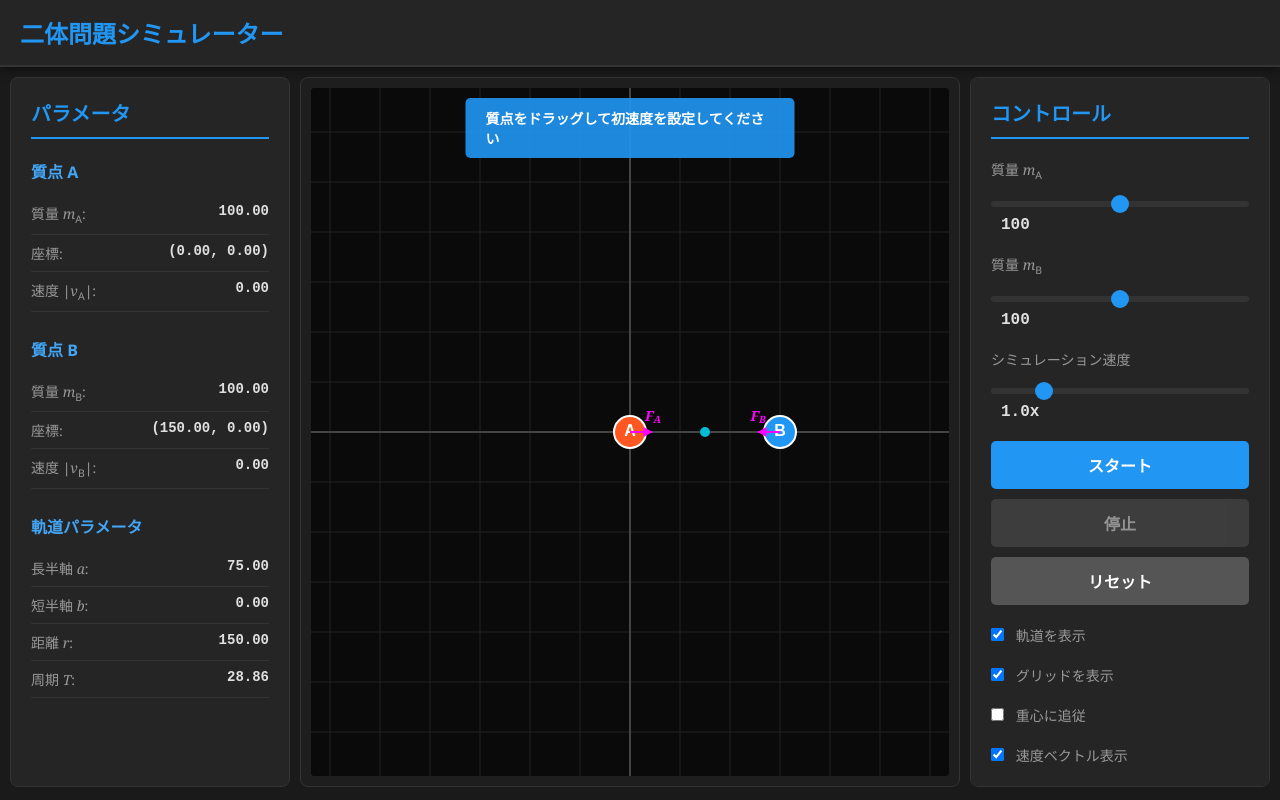
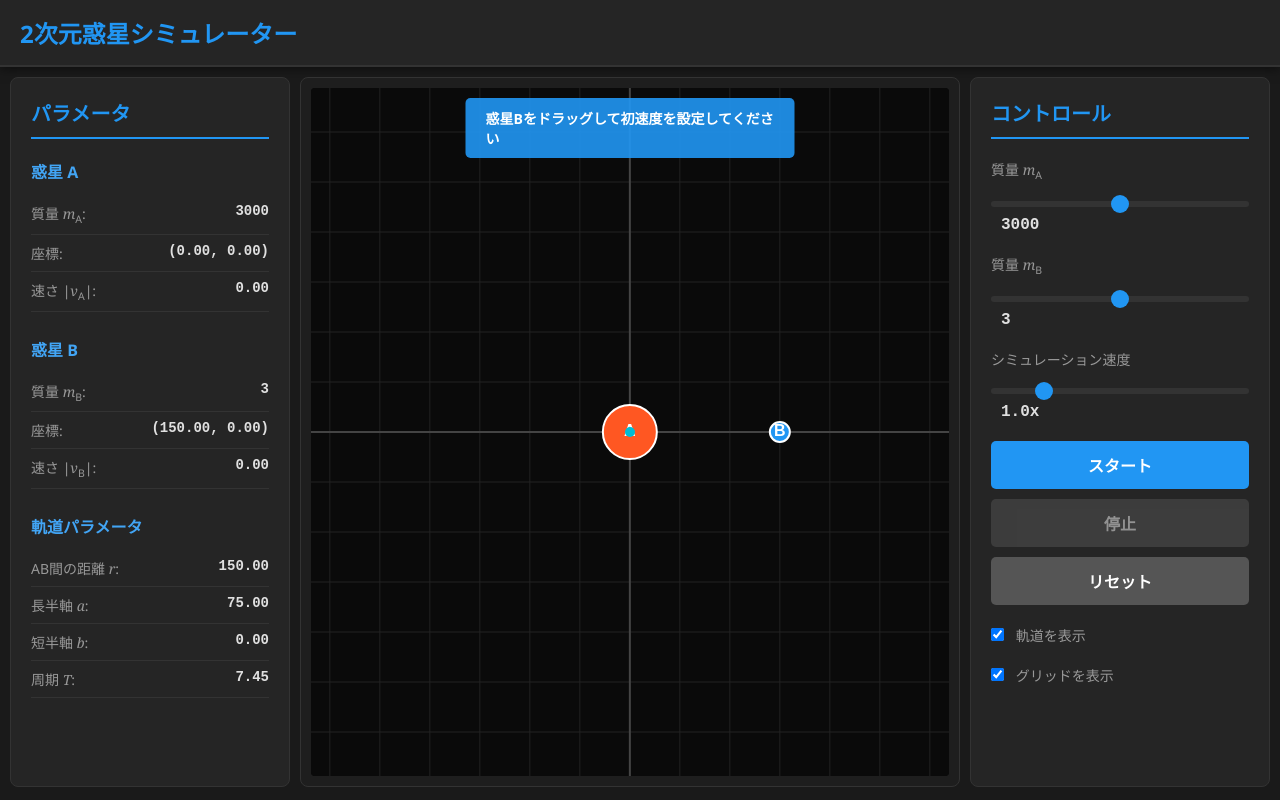
Before and after one commit to yuyu0127/planet-simulator, a plain HTML site: page index.html in a window 1280 px wide. Both pictures are taken after a click on the button "リセット". Drawn offline with Linux system fonts and the light colour scheme.

Commit message:
「2次元惑星シミュレーター」へ大幅リニューアル
主な変更:
- タイトルを「二体問題シミュレーター」から「2次元惑星シミュレーター」に変更
- 全ての「質点」表記を「惑星」に統一
- 質量スライダーを固定段階制に変更（A: 1000-5000の5段階、B: 1-5の5段階）
- 惑星Bのみドラッグ可能に（惑星Aはほぼ固定）
- 惑星に物理的な半径を設定し、衝突判定を実装
- 衝突時の爆発エフェクトを追加（同心円と光のアニメーション）
- カメラを重心に自動追従（オプション削除）
- 速度・力・加速度ベクトル表示機能を削除
- パラメータ表示を整理（距離、長半軸、短半軸、周期、速さ）
- 衝突時にシミュレーションを自動停止

🤖 Generated with [Claude Code](https://claude.com/claude-code)

Co-Authored-By: Claude <noreply@anthropic.com>

```diff
--- a/index.html
+++ b/index.html
@@ -9,7 +9,7 @@
 <body>
     <div class="container">
         <header>
-            <h1>二体問題シミュレーター</h1>
+            <h1>2次元惑星シミュレーター</h1>
         </header>
 
         <div class="main-content">
@@ -17,33 +17,33 @@
             <div class="parameters-panel">
                 <h2>パラメータ</h2>
                 <div class="parameter-group">
-                    <h3>質点 A</h3>
+                    <h3>惑星 A</h3>
                     <div class="param-item">
                         <span class="param-label">質量 <var>m</var><sub>A</sub>:</span>
-                        <span id="mass-a-display" class="param-value">100.00</span>
+                        <span id="mass-a-display" class="param-value">3000</span>
                     </div>
                     <div class="param-item">
                         <span class="param-label">座標:</span>
                         <span id="pos-a" class="param-value">(0.00, 0.00)</span>
                     </div>
                     <div class="param-item">
-                        <span class="param-label">速度 |<var>v</var><sub>A</sub>|:</span>
+                        <span class="param-label">速さ |<var>v</var><sub>A</sub>|:</span>
                         <span id="vel-a" class="param-value">0.00</span>
                     </div>
                 </div>
 
                 <div class="parameter-group">
-                    <h3>質点 B</h3>
+                    <h3>惑星 B</h3>
                     <div class="param-item">
                         <span class="param-label">質量 <var>m</var><sub>B</sub>:</span>
-                        <span id="mass-b-display" class="param-value">100.00</span>
+                        <span id="mass-b-display" class="param-value">3</span>
                     </div>
                     <div class="param-item">
                         <span class="param-label">座標:</span>
                         <span id="pos-b" class="param-value">(0.00, 0.00)</span>
                     </div>
                     <div class="param-item">
-                        <span class="param-label">速度 |<var>v</var><sub>B</sub>|:</span>
+                        <span class="param-label">速さ |<var>v</var><sub>B</sub>|:</span>
                         <span id="vel-b" class="param-value">0.00</span>
                     </div>
                 </div>
@@ -51,16 +51,16 @@
                 <div class="parameter-group">
                     <h3>軌道パラメータ</h3>
                     <div class="param-item">
+                        <span class="param-label">AB間の距離 <var>r</var>:</span>
+                        <span id="distance" class="param-value">0.00</span>
+                    </div>
+                    <div class="param-item">
                         <span class="param-label">長半軸 <var>a</var>:</span>
                         <span id="semi-major" class="param-value">0.00</span>
                     </div>
                     <div class="param-item">
                         <span class="param-label">短半軸 <var>b</var>:</span>
                         <span id="semi-minor" class="param-value">0.00</span>
-                    </div>
-                    <div class="param-item">
-                        <span class="param-label">距離 <var>r</var>:</span>
-                        <span id="distance" class="param-value">0.00</span>
                     </div>
                     <div class="param-item">
                         <span class="param-label">周期 <var>T</var>:</span>
@@ -73,7 +73,7 @@
             <div class="canvas-panel">
                 <canvas id="simulation-canvas"></canvas>
                 <div class="instructions" id="instructions">
-                    質点をドラッグして初速度を設定してください
+                    惑星Bをドラッグして初速度を設定してください
                 </div>
             </div>
 
@@ -83,14 +83,14 @@
 
                 <div class="control-group">
                     <label for="mass-a">質量 <var>m</var><sub>A</sub></label>
-                    <input type="range" id="mass-a" min="0" max="100" value="50" step="1">
-                    <span id="mass-a-value">100</span>
+                    <input type="range" id="mass-a" min="0" max="4" value="2" step="1">
+                    <span id="mass-a-value">3000</span>
                 </div>
 
                 <div class="control-group">
                     <label for="mass-b">質量 <var>m</var><sub>B</sub></label>
-                    <input type="range" id="mass-b" min="0" max="100" value="50" step="1">
-                    <span id="mass-b-value">100</span>
+                    <input type="range" id="mass-b" min="0" max="4" value="2" step="1">
+                    <span id="mass-b-value">3</span>
                 </div>
 
                 <div class="control-group">
@@ -119,33 +119,6 @@
                     </label>
                 </div>
 
-                <div class="control-group">
-                    <label>
-                        <input type="checkbox" id="follow-cm">
-                        重心に追従
-                    </label>
-                </div>
-
-                <div class="control-group">
-                    <label>
-                        <input type="checkbox" id="show-velocity" checked>
-                        速度ベクトル表示
-                    </label>
-                </div>
-
-                <div class="control-group">
-                    <label>
-                        <input type="checkbox" id="show-force" checked>
-                        力ベクトル表示
-                    </label>
-                </div>
-
-                <div class="control-group">
-                    <label>
-                        <input type="checkbox" id="show-acceleration">
-                        加速度ベクトル表示
-                    </label>
-                </div>
             </div>
         </div>
     </div>
--- a/script.js
+++ b/script.js
@@ -25,10 +25,6 @@ const elements = {
     resetBtn: document.getElementById('reset-btn'),
     showTrail: document.getElementById('show-trail'),
     showGrid: document.getElementById('show-grid'),
-    followCM: document.getElementById('follow-cm'),
-    showVelocity: document.getElementById('show-velocity'),
-    showForce: document.getElementById('show-force'),
-    showAcceleration: document.getElementById('show-acceleration'),
     instructions: document.getElementById('instructions')
 };
 
@@ -45,42 +41,55 @@ let state = {
     dragStart: { x: 0, y: 0 },
     currentMouse: { x: 0, y: 0 },
     showTrail: true,
-    showGrid: true,
-    followCM: false,
-    showVelocity: true,
-    showForce: true,
-    showAcceleration: false
+    showGrid: true
 };
 
 // 質量変換関数（スライダー値 → 実際の質量）
-function sliderToMass(sliderValue) {
-    // スライダー 0-100 を 1-10000 の指数スケールに変換
-    // value=0 → 1, value=25 → 10, value=50 → 100, value=75 → 1000, value=100 → 10000
-    return Math.pow(10, sliderValue / 25);
+function sliderToMassA(sliderValue) {
+    // スライダー 0-4 を 1000-5000 に変換
+    // value=0 → 1000, value=1 → 2000, ..., value=4 → 5000
+    return 1000 * (sliderValue + 1);
 }
 
-// 質点データ
+function sliderToMassB(sliderValue) {
+    // スライダー 0-4 を 1-5 に変換
+    // value=0 → 1, value=1 → 2, ..., value=4 → 5
+    return sliderValue + 1;
+}
+
+// 惑星データ
 let bodies = {
     A: {
-        mass: 100, // sliderValue=50 → 10^(50/25) = 100
+        mass: 3000, // sliderValue=2 → 1000 * (2 + 1) = 3000
         x: 0,
         y: 0,
         vx: 0,
         vy: 0,
-        radius: 15,
+        radius: 25, // 大きな質量に対応した半径
         color: '#FF5722',
-        trail: []
+        trail: [],
+        active: true
     },
     B: {
-        mass: 100, // sliderValue=50 → 10^(50/25) = 100
+        mass: 3, // sliderValue=2 → 2 + 1 = 3
         x: 150,
         y: 0,
         vx: 0,
         vy: 0,
-        radius: 15,
+        radius: 10,
         color: '#2196F3',
-        trail: []
+        trail: [],
+        active: true
     }
+};
+
+// 爆発エフェクトの状態
+let explosion = {
+    active: false,
+    x: 0,
+    y: 0,
+    startTime: 0,
+    duration: 1000 // 1秒間表示
 };
 
 // 初期位置を保存
@@ -160,8 +169,11 @@ function drawGrid() {
     ctx.stroke();
 }
 
-// 質点描画
+// 惑星描画
 function drawBody(body, label) {
+    // アクティブでない場合は描画しない
+    if (!body.active) return;
+
     const pos = toCanvas(body.x, body.y);
 
     // 軌道描画
@@ -180,7 +192,7 @@ function drawBody(body, label) {
         ctx.globalAlpha = 1;
     }
 
-    // 質点本体
+    // 惑星本体
     ctx.fillStyle = body.color;
     ctx.beginPath();
     ctx.arc(pos.x, pos.y, body.radius, 0, Math.PI * 2);
@@ -199,189 +211,58 @@ function drawBody(body, label) {
     ctx.fillText(label, pos.x, pos.y);
 }
 
-// 速度ベクトル描画（ドラッグ中）
-function drawVelocityArrow(body, label) {
-    if (state.dragging !== label) return;
+// 爆発エフェクト描画
+function drawExplosion() {
+    if (!explosion.active) return;
 
-    const pos = toCanvas(body.x, body.y);
-    const arrowEnd = toCanvas(state.currentMouse.x, state.currentMouse.y);
+    const elapsed = Date.now() - explosion.startTime;
+    if (elapsed > explosion.duration) {
+        explosion.active = false;
+        return;
+    }
 
-    const dx = arrowEnd.x - pos.x;
-    const dy = arrowEnd.y - pos.y;
-    const length = Math.sqrt(dx * dx + dy * dy);
+    const progress = elapsed / explosion.duration;
+    const pos = toCanvas(explosion.x, explosion.y);
 
-    if (length < 5) return;
+    // 複数の同心円で爆発を表現
+    const maxRadius = 80;
+    const numCircles = 5;
 
-    // 矢印の線
-    ctx.strokeStyle = '#FFD700';
+    for (let i = 0; i < numCircles; i++) {
+        const phase = (progress + i * 0.1) % 1;
+        const radius = maxRadius * phase;
+        const alpha = 1 - phase;
+
+        ctx.strokeStyle = `rgba(255, ${100 + i * 30}, 0, ${alpha * 0.8})`;
         ctx.lineWidth = 3;
         ctx.beginPath();
-    ctx.moveTo(pos.x, pos.y);
-    ctx.lineTo(arrowEnd.x, arrowEnd.y);
+        ctx.arc(pos.x, pos.y, radius, 0, Math.PI * 2);
         ctx.stroke();
-
-    // 矢印の頭
-    const angle = Math.atan2(dy, dx);
-    const arrowSize = 15;
-    ctx.fillStyle = '#FFD700';
-    ctx.beginPath();
-    ctx.moveTo(arrowEnd.x, arrowEnd.y);
-    ctx.lineTo(
-        arrowEnd.x - arrowSize * Math.cos(angle - Math.PI / 6),
-        arrowEnd.y - arrowSize * Math.sin(angle - Math.PI / 6)
-    );
-    ctx.lineTo(
-        arrowEnd.x - arrowSize * Math.cos(angle + Math.PI / 6),
-        arrowEnd.y - arrowSize * Math.sin(angle + Math.PI / 6)
-    );
-    ctx.closePath();
-    ctx.fill();
     }
 
-// ベクトル描画ヘルパー関数
-function drawArrow(fromX, fromY, toX, toY, color, mainLabel, subLabel) {
-    const dx = toX - fromX;
-    const dy = toY - fromY;
-    const length = Math.sqrt(dx * dx + dy * dy);
+    // 中心の明るい光
+    const centralAlpha = 1 - progress;
+    const gradient = ctx.createRadialGradient(pos.x, pos.y, 0, pos.x, pos.y, 40);
+    gradient.addColorStop(0, `rgba(255, 255, 255, ${centralAlpha})`);
+    gradient.addColorStop(0.5, `rgba(255, 200, 0, ${centralAlpha * 0.7})`);
+    gradient.addColorStop(1, 'rgba(255, 100, 0, 0)');
 
-    if (length < 3) return;
-
-    // 矢印の線
-    ctx.strokeStyle = color;
-    ctx.lineWidth = 2;
+    ctx.fillStyle = gradient;
     ctx.beginPath();
-    ctx.moveTo(fromX, fromY);
-    ctx.lineTo(toX, toY);
-    ctx.stroke();
-
-    // 矢印の頭
-    const angle = Math.atan2(dy, dx);
-    const arrowSize = 10;
-    ctx.fillStyle = color;
-    ctx.beginPath();
-    ctx.moveTo(toX, toY);
-    ctx.lineTo(
-        toX - arrowSize * Math.cos(angle - Math.PI / 6),
-        toY - arrowSize * Math.sin(angle - Math.PI / 6)
-    );
-    ctx.lineTo(
-        toX - arrowSize * Math.cos(angle + Math.PI / 6),
-        toY - arrowSize * Math.sin(angle + Math.PI / 6)
-    );
-    ctx.closePath();
+    ctx.arc(pos.x, pos.y, 40, 0, Math.PI * 2);
     ctx.fill();
-
-    // ラベル（下付き文字対応）
-    if (mainLabel) {
-        ctx.fillStyle = color;
-
-        // メイン文字（イタリック）
-        ctx.font = 'italic bold 14px Georgia, serif';
-        ctx.textAlign = 'left';
-        const mainWidth = ctx.measureText(mainLabel).width;
-        const labelX = toX - mainWidth / 2 - 3;
-        const labelY = toY - 15;
-        ctx.fillText(mainLabel, labelX, labelY);
-
-        // 下付き文字
-        if (subLabel) {
-            ctx.font = 'italic bold 10px Georgia, serif';
-            ctx.fillText(subLabel, labelX + mainWidth, labelY + 3);
-        }
-    }
-}
-
-// 速度ベクトル表示
-function drawVelocityVectors() {
-    if (!state.showVelocity) return;
-
-    // 質点Aの速度ベクトル
-    const posA = toCanvas(bodies.A.x, bodies.A.y);
-    const velEndA = toCanvas(
-        bodies.A.x + bodies.A.vx * 20,
-        bodies.A.y + bodies.A.vy * 20
-    );
-    drawArrow(posA.x, posA.y, velEndA.x, velEndA.y, '#00FF00', 'v', 'A');
-
-    // 質点Bの速度ベクトル
-    const posB = toCanvas(bodies.B.x, bodies.B.y);
-    const velEndB = toCanvas(
-        bodies.B.x + bodies.B.vx * 20,
-        bodies.B.y + bodies.B.vy * 20
-    );
-    drawArrow(posB.x, posB.y, velEndB.x, velEndB.y, '#00FF00', 'v', 'B');
-}
-
-// 力ベクトル表示
-function drawForceVectors() {
-    if (!state.showForce) return;
-
-    // AがBから受ける力を計算
-    const dx = bodies.B.x - bodies.A.x;
-    const dy = bodies.B.y - bodies.A.y;
-    const distSq = dx * dx + dy * dy;
-    const dist = Math.sqrt(distSq);
-
-    if (dist < 0.1) return;
-
-    const force = state.G * bodies.B.mass / distSq;
-    const forceScale = 50; // 表示用のスケール
-
-    // 質点Aに働く力
-    const posA = toCanvas(bodies.A.x, bodies.A.y);
-    const forceEndA = toCanvas(
-        bodies.A.x + (dx / dist) * force * forceScale,
-        bodies.A.y + (dy / dist) * force * forceScale
-    );
-    drawArrow(posA.x, posA.y, forceEndA.x, forceEndA.y, '#FF00FF', 'F', 'A');
-
-    // 質点Bに働く力（反対方向）
-    const posB = toCanvas(bodies.B.x, bodies.B.y);
-    const forceB = state.G * bodies.A.mass / distSq;
-    const forceEndB = toCanvas(
-        bodies.B.x - (dx / dist) * forceB * forceScale,
-        bodies.B.y - (dy / dist) * forceB * forceScale
-    );
-    drawArrow(posB.x, posB.y, forceEndB.x, forceEndB.y, '#FF00FF', 'F', 'B');
-}
-
-// 加速度ベクトル表示
-function drawAccelerationVectors() {
-    if (!state.showAcceleration) return;
-
-    // 質点Aの加速度を計算
-    const accA = calculateAcceleration(bodies.A, bodies.B);
-    const posA = toCanvas(bodies.A.x, bodies.A.y);
-    const accEndA = toCanvas(
-        bodies.A.x + accA.ax * 50,
-        bodies.A.y + accA.ay * 50
-    );
-    drawArrow(posA.x, posA.y, accEndA.x, accEndA.y, '#FFA500', 'a', 'A');
-
-    // 質点Bの加速度を計算
-    const accB = calculateAcceleration(bodies.B, bodies.A);
-    const posB = toCanvas(bodies.B.x, bodies.B.y);
-    const accEndB = toCanvas(
-        bodies.B.x + accB.ax * 50,
-        bodies.B.y + accB.ay * 50
-    );
-    drawArrow(posB.x, posB.y, accEndB.x, accEndB.y, '#FFA500', 'a', 'B');
 }
 
 // 描画メインループ
 function draw() {
-    // 重心の座標を計算
+    // 重心の座標を計算（両方の惑星がアクティブな場合のみ）
+    if (bodies.A.active && bodies.B.active) {
         const cmX = (bodies.A.mass * bodies.A.x + bodies.B.mass * bodies.B.x) / (bodies.A.mass + bodies.B.mass);
         const cmY = (bodies.A.mass * bodies.A.y + bodies.B.mass * bodies.B.y) / (bodies.A.mass + bodies.B.mass);
 
-    // 重心追従モードの場合、オフセットを調整
-    if (state.followCM) {
+        // カメラを重心に自動追従
         state.offsetX = canvas.width / 2 - cmX;
         state.offsetY = canvas.height / 2 + cmY;
-    } else {
-        // 通常モードでは中心に固定
-        state.offsetX = canvas.width / 2;
-        state.offsetY = canvas.height / 2;
     }
 
     ctx.fillStyle = '#0a0a0a';
@@ -391,17 +272,19 @@ function draw() {
     drawBody(bodies.A, 'A');
     drawBody(bodies.B, 'B');
 
-    // 重心を描画
+    // 重心を描画（両方の惑星がアクティブな場合のみ）
+    if (bodies.A.active && bodies.B.active) {
+        const cmX = (bodies.A.mass * bodies.A.x + bodies.B.mass * bodies.B.x) / (bodies.A.mass + bodies.B.mass);
+        const cmY = (bodies.A.mass * bodies.A.y + bodies.B.mass * bodies.B.y) / (bodies.A.mass + bodies.B.mass);
         const cmPos = toCanvas(cmX, cmY);
         ctx.fillStyle = '#00BCD4';
         ctx.beginPath();
         ctx.arc(cmPos.x, cmPos.y, 5, 0, Math.PI * 2);
         ctx.fill();
+    }
 
-    // ベクトル表示
-    drawVelocityVectors();
-    drawForceVectors();
-    drawAccelerationVectors();
+    // 爆発エフェクト描画
+    drawExplosion();
 }
 
 // 重力加速度計算
@@ -422,6 +305,9 @@ function calculateAcceleration(body1, body2) {
 
 // 物理シミュレーション（Velocity Verlet法）
 function updatePhysics() {
+    // 両方の惑星がアクティブでない場合は更新しない
+    if (!bodies.A.active || !bodies.B.active) return;
+
     const dt = state.dt * state.speedMultiplier;
 
     // 加速度計算
@@ -450,6 +336,31 @@ function updatePhysics() {
     bodies.B.vx += accB2.ax * dt / 2;
     bodies.B.vy += accB2.ay * dt / 2;
 
+    // 衝突判定
+    const dx = bodies.B.x - bodies.A.x;
+    const dy = bodies.B.y - bodies.A.y;
+    const distance = Math.sqrt(dx * dx + dy * dy);
+
+    if (distance < bodies.A.radius + bodies.B.radius) {
+        // 衝突発生！
+        const collisionX = (bodies.A.x * bodies.B.radius + bodies.B.x * bodies.A.radius) / (bodies.A.radius + bodies.B.radius);
+        const collisionY = (bodies.A.y * bodies.B.radius + bodies.B.y * bodies.A.radius) / (bodies.A.radius + bodies.B.radius);
+
+        explosion.active = true;
+        explosion.x = collisionX;
+        explosion.y = collisionY;
+        explosion.startTime = Date.now();
+
+        // 両方の惑星を非アクティブに
+        bodies.A.active = false;
+        bodies.B.active = false;
+
+        // シミュレーションを停止
+        state.running = false;
+        elements.startBtn.disabled = false;
+        elements.stopBtn.disabled = true;
+    }
+
     // 軌道記録
     if (state.showTrail) {
         bodies.A.trail.push({ x: bodies.A.x, y: bodies.A.y });
@@ -466,8 +377,8 @@ function updateParameters() {
     const vA = Math.sqrt(bodies.A.vx ** 2 + bodies.A.vy ** 2);
     const vB = Math.sqrt(bodies.B.vx ** 2 + bodies.B.vy ** 2);
 
-    elements.massADisplay.textContent = bodies.A.mass.toFixed(2);
-    elements.massBDisplay.textContent = bodies.B.mass.toFixed(2);
+    elements.massADisplay.textContent = bodies.A.mass.toFixed(0);
+    elements.massBDisplay.textContent = bodies.B.mass.toFixed(0);
     elements.posA.textContent = `(${bodies.A.x.toFixed(2)}, ${bodies.A.y.toFixed(2)})`;
     elements.posB.textContent = `(${bodies.B.x.toFixed(2)}, ${bodies.B.y.toFixed(2)})`;
     elements.velA.textContent = vA.toFixed(2);
@@ -512,15 +423,10 @@ function handleDragStart(clientX, clientY) {
     const canvasY = clientY - rect.top;
     const simPos = toSimulation(canvasX, canvasY);
 
-    // どちらの質点をクリックしたか判定
-    const distA = Math.sqrt((simPos.x - bodies.A.x) ** 2 + (simPos.y - bodies.A.y) ** 2);
+    // 惑星Bのみドラッグ可能
     const distB = Math.sqrt((simPos.x - bodies.B.x) ** 2 + (simPos.y - bodies.B.y) ** 2);
 
-    if (distA < bodies.A.radius) {
-        state.dragging = 'A';
-        state.dragStart = { x: bodies.A.x, y: bodies.A.y };
-        state.currentMouse = { x: bodies.A.x, y: bodies.A.y };
-    } else if (distB < bodies.B.radius) {
+    if (distB < bodies.B.radius) {
         state.dragging = 'B';
         state.dragStart = { x: bodies.B.x, y: bodies.B.y };
         state.currentMouse = { x: bodies.B.x, y: bodies.B.y };
@@ -599,17 +505,19 @@ canvas.addEventListener('touchcancel', (e) => {
 // UI イベント
 elements.massA.addEventListener('input', (e) => {
     const sliderValue = parseFloat(e.target.value);
-    bodies.A.mass = sliderToMass(sliderValue);
-    elements.massAValue.textContent = bodies.A.mass.toFixed(2);
-    bodies.A.radius = Math.max(8, Math.min(30, 10 + Math.log10(bodies.A.mass) * 3));
+    bodies.A.mass = sliderToMassA(sliderValue);
+    elements.massAValue.textContent = bodies.A.mass.toFixed(0);
+    // 半径は質量に応じて設定（1000→20, 5000→35程度）
+    bodies.A.radius = 15 + (bodies.A.mass / 1000) * 4;
     updateParameters();
 });
 
 elements.massB.addEventListener('input', (e) => {
     const sliderValue = parseFloat(e.target.value);
-    bodies.B.mass = sliderToMass(sliderValue);
-    elements.massBValue.textContent = bodies.B.mass.toFixed(2);
-    bodies.B.radius = Math.max(8, Math.min(30, 10 + Math.log10(bodies.B.mass) * 3));
+    bodies.B.mass = sliderToMassB(sliderValue);
+    elements.massBValue.textContent = bodies.B.mass.toFixed(0);
+    // 半径は質量に応じて設定（1→8, 5→12程度）
+    bodies.B.radius = 7 + bodies.B.mass;
     updateParameters();
 });
 
@@ -649,8 +557,15 @@ elements.resetBtn.addEventListener('click', () => {
     bodies.B.mass = currentMassB;
 
     // 半径を質量に応じて再計算
-    bodies.A.radius = Math.max(8, Math.min(30, 10 + Math.log10(bodies.A.mass) * 3));
-    bodies.B.radius = Math.max(8, Math.min(30, 10 + Math.log10(bodies.B.mass) * 3));
+    bodies.A.radius = 15 + (bodies.A.mass / 1000) * 4;
+    bodies.B.radius = 7 + bodies.B.mass;
+
+    // 惑星をアクティブに
+    bodies.A.active = true;
+    bodies.B.active = true;
+
+    // 爆発エフェクトをリセット
+    explosion.active = false;
 
     // 軌道をクリア
     bodies.A.trail = [];
@@ -672,22 +587,6 @@ elements.showGrid.addEventListener('change', (e) => {
     state.showGrid = e.target.checked;
 });
 
-elements.followCM.addEventListener('change', (e) => {
-    state.followCM = e.target.checked;
-});
-
-elements.showVelocity.addEventListener('change', (e) => {
-    state.showVelocity = e.target.checked;
-});
-
-elements.showForce.addEventListener('change', (e) => {
-    state.showForce = e.target.checked;
-});
-
-elements.showAcceleration.addEventListener('change', (e) => {
-    state.showAcceleration = e.target.checked;
-});
-
 // 初期化
 window.addEventListener('load', () => {
     resizeCanvas();
```
Lines whose indentation alone changed are shown as unchanged.
